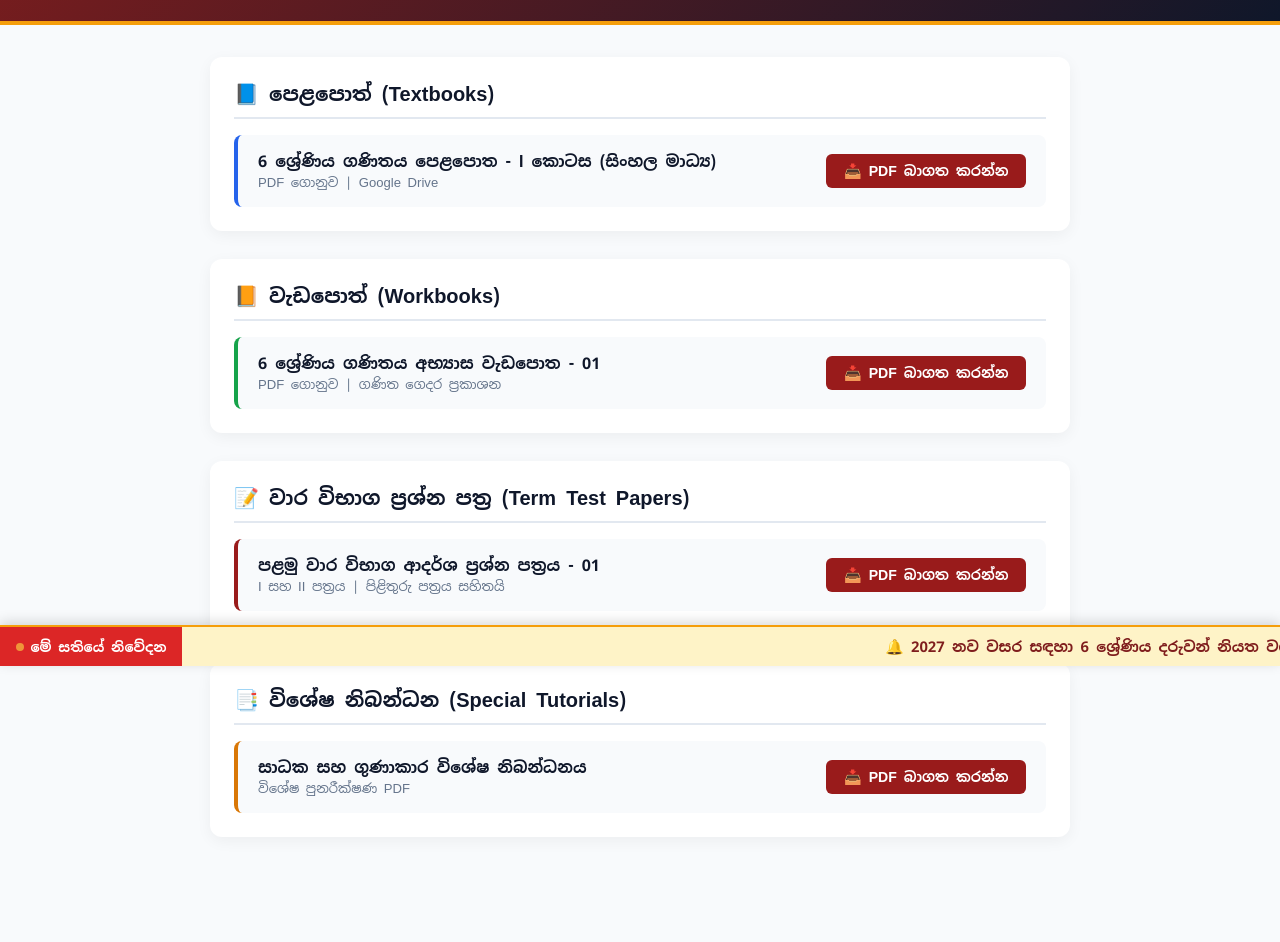
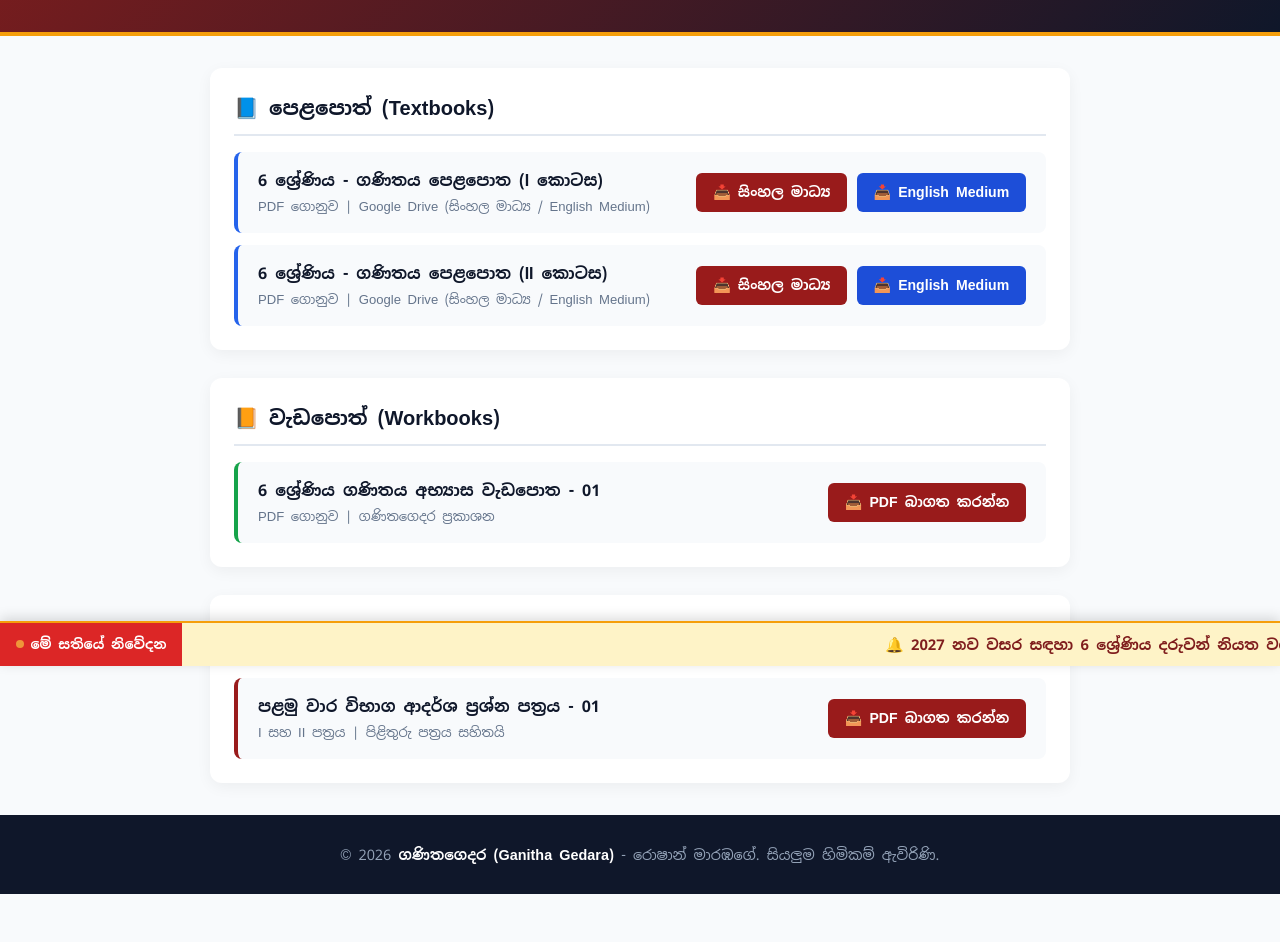
Before and after one commit to roshanmarambage-byte/roshanmarambage-byte.github.io, a plain HTML site: page grade6.html in a window 1280 px wide. Shown: the part 134-1076 px from the top of the page. Before the commit the page ends 1051 px from the top, so only its background shows below. Drawn offline with Linux system fonts and the light colour scheme.

Commit message:
Update grade6.html

```diff
--- a/grade6.html
+++ b/grade6.html
@@ -3,12 +3,12 @@
 <head>
     <meta charset="UTF-8">
     <meta name="viewport" content="width=device-width, initial-scale=1.0">
-    <title>6 ශ්‍රේණිය - ගණිතය PDF සම්පත් | ගණිත ගෙදර</title>
+    <title>6 ශ්‍රේණිය - ගණිතය PDF සම්පත් | ගණිතගෙදර</title>
     <link href="https://fonts.googleapis.com/css2?family=Noto+Sans+Sinhala:wght@400;600;700&display=swap" rel="stylesheet">
     <style>
         :root { --primary:#7f1d1d; --secondary:#991b1b; --dark:#0f172a; --accent:#f59e0b; --light:#f8fafc; }
         * { margin:0; padding:0; box-sizing:border-box; font-family:'Noto Sans Sinhala',sans-serif; }
-        body { background:var(--light); color:#1e293b; }
+        body { background:var(--light); color:#1e293b; line-height:1.6; }
         header { background:linear-gradient(135deg,var(--primary),var(--dark)); color:white; text-align:center; padding:2.2rem 1rem; border-bottom:4px solid var(--accent); }
         header h1 { font-size:1.65rem; }
         .nav-links { margin-top:1rem; display:flex; justify-content:center; gap:0.75rem; flex-wrap:wrap; }
@@ -23,44 +23,67 @@
         .b-blue { border-left-color:#2563eb; }
         .b-green { border-left-color:#16a34a; }
         .b-red { border-left-color:#991b1b; }
-        .b-gold { border-left-color:#d97706; }
         .pdf-name { font-weight:700; font-size:1rem; color:var(--dark); }
         .pdf-info { font-size:0.82rem; color:#64748b; margin-top:0.15rem; }
-        .dl-btn { background:var(--secondary); color:white; text-decoration:none; padding:0.5rem 1.1rem; border-radius:6px; font-weight:600; font-size:0.88rem; white-space:nowrap; transition:0.2s; }
+        .btn-group { display:flex; flex-wrap:wrap; gap:0.6rem; align-items:center; }
+        .dl-btn { background:var(--secondary); color:white; text-decoration:none; padding:0.52rem 1.05rem; border-radius:6px; font-weight:600; font-size:0.88rem; white-space:nowrap; transition:0.2s; display:inline-flex; align-items:center; gap:0.35rem; }
         .dl-btn:hover { background:var(--primary); }
+        .dl-btn-blue { background:#1d4ed8; }
+        .dl-btn-blue:hover { background:#1e3a8a; }
+        footer { background-color:var(--dark); color:#94a3b8; text-align:center; padding:1.75rem 1rem; font-size:0.9rem; margin-top:2rem; }
+        footer strong { color:white; }
     </style>
 </head>
 <body>
     <header>
-        <h1>📚 6 ශ්‍රේණිය - ගණිතය PDF සම්පත්</h1>
+        <h1>📚 6 ශ්‍රේණිය - ගණිතය PDF සම්පත් | ගණිතගෙදර</h1>
         <div class="nav-links">
             <a href="papers.html">← ශ්‍රේණි ලැයිස්තුවට</a>
             <a href="index.html">🏠 මුල් පිටුවට</a>
         </div>
     </header>
+
     <div class="container">
+        <!-- 1. පෙළපොත් (Textbooks) -->
         <div class="cat-box">
             <div class="cat-title">📘 පෙළපොත් (Textbooks)</div>
+
             <div class="pdf-row b-blue">
                 <div>
-                    <div class="pdf-name">6 ශ්‍රේණිය ගණිතය පෙළපොත - I කොටස (සිංහල මාධ්‍ය)</div>
-                    <div class="pdf-info">PDF ගොනුව | Google Drive</div>
+                    <div class="pdf-name">6 ශ්‍රේණිය - ගණිතය පෙළපොත (I කොටස)</div>
+                    <div class="pdf-info">PDF ගොනුව | Google Drive (සිංහල මාධ්‍ය / English Medium)</div>
+                </div>
+                <div class="btn-group">
+                    <a href="සිංහල_මාධ්‍ය_I_GOOGLE_DRIVE_LINK_HERE" target="_blank" class="dl-btn">📥 සිංහල මාධ්‍ය</a>
+                    <a href="ENGLISH_MEDIUM_I_GOOGLE_DRIVE_LINK_HERE" target="_blank" class="dl-btn dl-btn-blue">📥 English Medium</a>
+                </div>
+            </div>
+
+            <div class="pdf-row b-blue">
+                <div>
+                    <div class="pdf-name">6 ශ්‍රේණිය - ගණිතය පෙළපොත (II කොටස)</div>
+                    <div class="pdf-info">PDF ගොනුව | Google Drive (සිංහල මාධ්‍ය / English Medium)</div>
+                </div>
+                <div class="btn-group">
+                    <a href="සිංහල_මාධ්‍ය_II_GOOGLE_DRIVE_LINK_HERE" target="_blank" class="dl-btn">📥 සිංහල මාධ්‍ය</a>
+                    <a href="ENGLISH_MEDIUM_II_GOOGLE_DRIVE_LINK_HERE" target="_blank" class="dl-btn dl-btn-blue">📥 English Medium</a>
+                </div>
+            </div>
+        </div>
+
+        <!-- 2. වැඩපොත් (Workbooks) -->
+        <div class="cat-box">
+            <div class="cat-title">📙 වැඩපොත් (Workbooks)</div>
+            <div class="pdf-row b-green">
+                <div>
+                    <div class="pdf-name">6 ශ්‍රේණිය ගණිතය අභ්‍යාස වැඩපොත - 01</div>
+                    <div class="pdf-info">PDF ගොනුව | ගණිතගෙදර ප්‍රකාශන</div>
                 </div>
                 <a href="GOOGLE_DRIVE_LINK_HERE" target="_blank" class="dl-btn">📥 PDF බාගත කරන්න</a>
             </div>
         </div>
 
-        <div class="cat-box">
-            <div class="cat-title">📙 වැඩපොත් (Workbooks)</div>
-            <div class="pdf-row b-green">
-                <div>
-                    <div class="pdf-name">6 ශ්‍රේණිය ගණිතය අභ්‍යාස වැඩපොත - 01</div>
-                    <div class="pdf-info">PDF ගොනුව | ගණිත ගෙදර ප්‍රකාශන</div>
-                </div>
-                <a href="GOOGLE_DRIVE_LINK_HERE" target="_blank" class="dl-btn">📥 PDF බාගත කරන්න</a>
-            </div>
-        </div>
-
+        <!-- 3. වාර විභාග ප්‍රශ්න පත්‍ර (Term Test Papers) -->
         <div class="cat-box">
             <div class="cat-title">📝 වාර විභාග ප්‍රශ්න පත්‍ර (Term Test Papers)</div>
             <div class="pdf-row b-red">
@@ -71,18 +94,11 @@
                 <a href="GOOGLE_DRIVE_LINK_HERE" target="_blank" class="dl-btn">📥 PDF බාගත කරන්න</a>
             </div>
         </div>
+    </div>
 
-        <div class="cat-box">
-            <div class="cat-title">📑 විශේෂ නිබන්ධන (Special Tutorials)</div>
-            <div class="pdf-row b-gold">
-                <div>
-                    <div class="pdf-name">සාධක සහ ගුණාකාර විශේෂ නිබන්ධනය</div>
-                    <div class="pdf-info">විශේෂ පුනරීක්ෂණ PDF</div>
-                </div>
-                <a href="GOOGLE_DRIVE_LINK_HERE" target="_blank" class="dl-btn">📥 PDF බාගත කරන්න</a>
-            </div>
-        </div>
-    </div>
+    <footer>
+        <p>&copy; 2026 <strong>ගණිතගෙදර (Ganitha Gedara)</strong> - රොෂාන් මාරඹගේ. සියලුම හිමිකම් ඇවිරිණි.</p>
+    </footer>
     <script src="news.js"></script>
 </body>
 </html>
```
